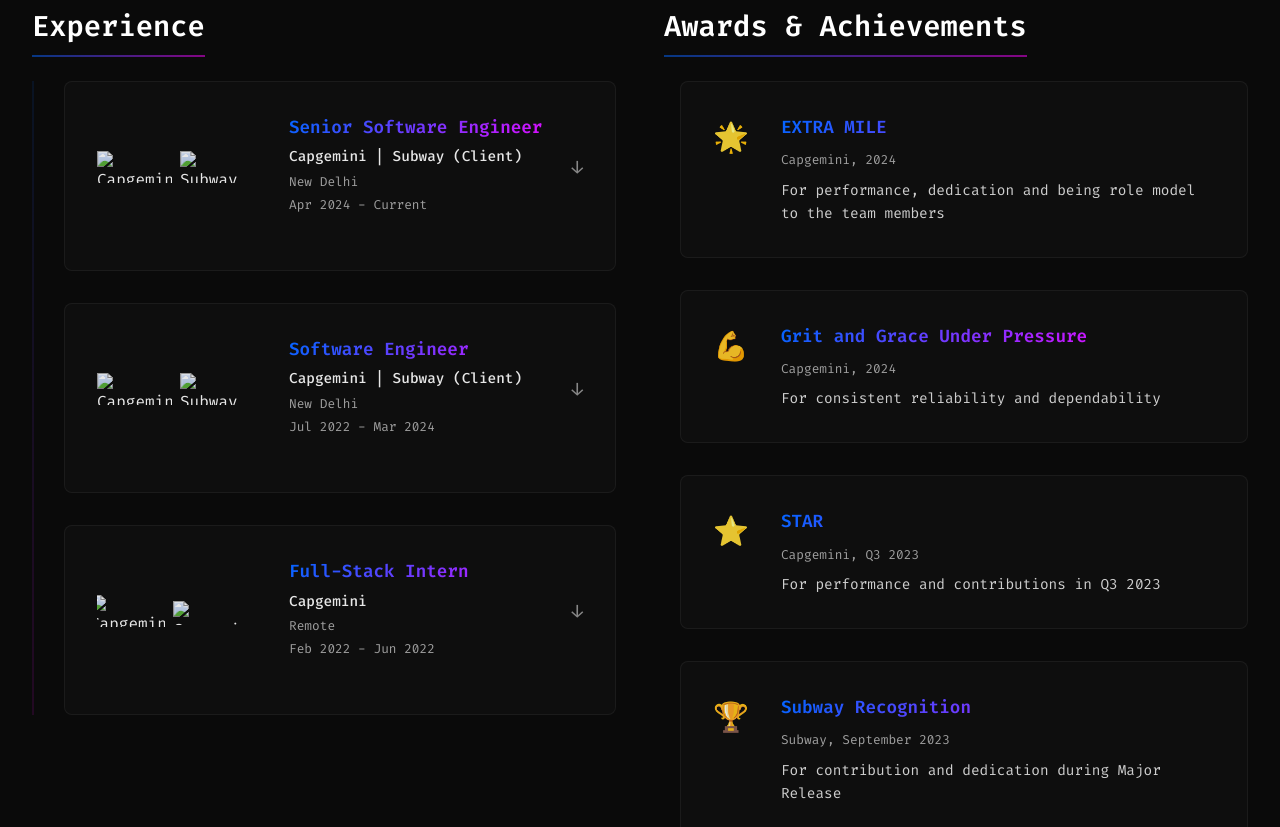
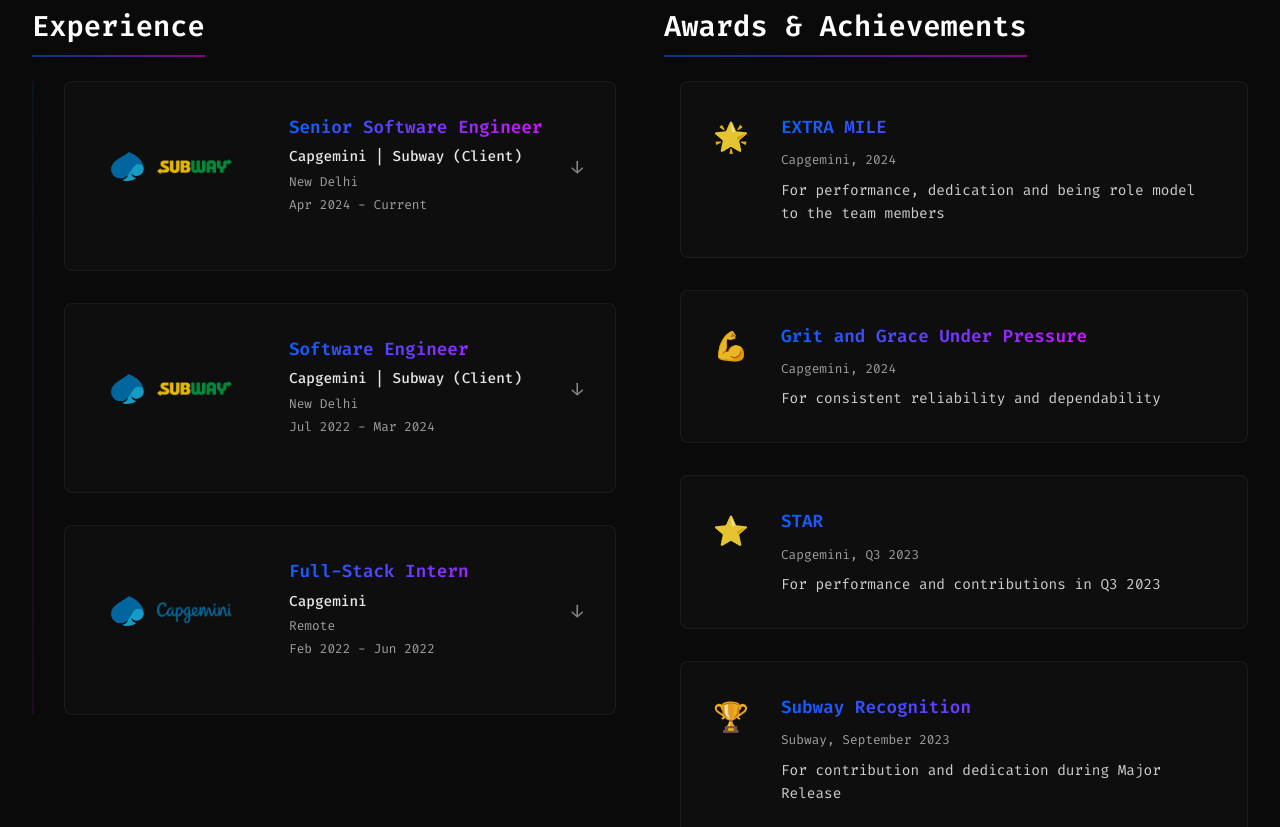
Before and after one commit to affanbinhasan/portfolio, a plain HTML site: page index.html in a window 1280 px wide. Shown: the part 693-1520 px from the top of the page. Drawn offline with Linux system fonts and the light colour scheme.

Commit message:
assets import fix

```diff
--- a/index.html
+++ b/index.html
@@ -38,7 +38,7 @@
             <h1>Affan Bin Hasan</h1>
             <h2>Senior Software Engineer</h2>
             <div class="current-company">
-                <img src="../capgemini-logo.png" alt="Capgemini Logo" class="company-logo">
+                <img src="../assets/capgemini-logo.png" alt="Capgemini Logo" class="company-logo">
                 <span>Currently at Capgemini</span>
             </div>
             <div class="skills-container">
@@ -62,8 +62,8 @@
                 <div class="experience-item">
                     <div class="company-header">
                         <div class="company-logos">
-                            <img src="../capgemini-logo.png" alt="Capgemini" class="company-logo">
-                            <img src="../subway-logo.png" alt="Subway" class="company-logo">
+                            <img src="../assets/capgemini-logo.png" alt="Capgemini" class="company-logo">
+                            <img src="../assets/subway-logo.png" alt="Subway" class="company-logo">
                         </div>
                         <div class="company-info">
                             <h3>Senior Software Engineer</h3>
@@ -86,8 +86,8 @@
                 <div class="experience-item">
                     <div class="company-header">
                         <div class="company-logos">
-                            <img src="../capgemini-logo.png" alt="Capgemini" class="company-logo">
-                            <img src="../subway-logo.png" alt="Subway" class="company-logo">
+                            <img src="../assets/capgemini-logo.png" alt="Capgemini" class="company-logo">
+                            <img src="../assets/subway-logo.png" alt="Subway" class="company-logo">
                         </div>
                         <div class="company-info">
                             <h3>Software Engineer</h3>
@@ -108,8 +108,8 @@
                 <div class="experience-item">
                     <div class="company-header">
                         <div class="company-logos">
-                            <img src="../capgemini-logo.png" alt="Capgemini" class="company-logo">
-                            <img src="../capgemini-full-logo.png" alt="Capgemini Full" class="company-logo full-logo">
+                            <img src="../assets/capgemini-logo.png" alt="Capgemini" class="company-logo">
+                            <img src="../assets/capgemini-full-logo.png" alt="Capgemini Full" class="company-logo full-logo">
                         </div>
                         <div class="company-info">
                             <h3>Full-Stack Intern</h3>
```
